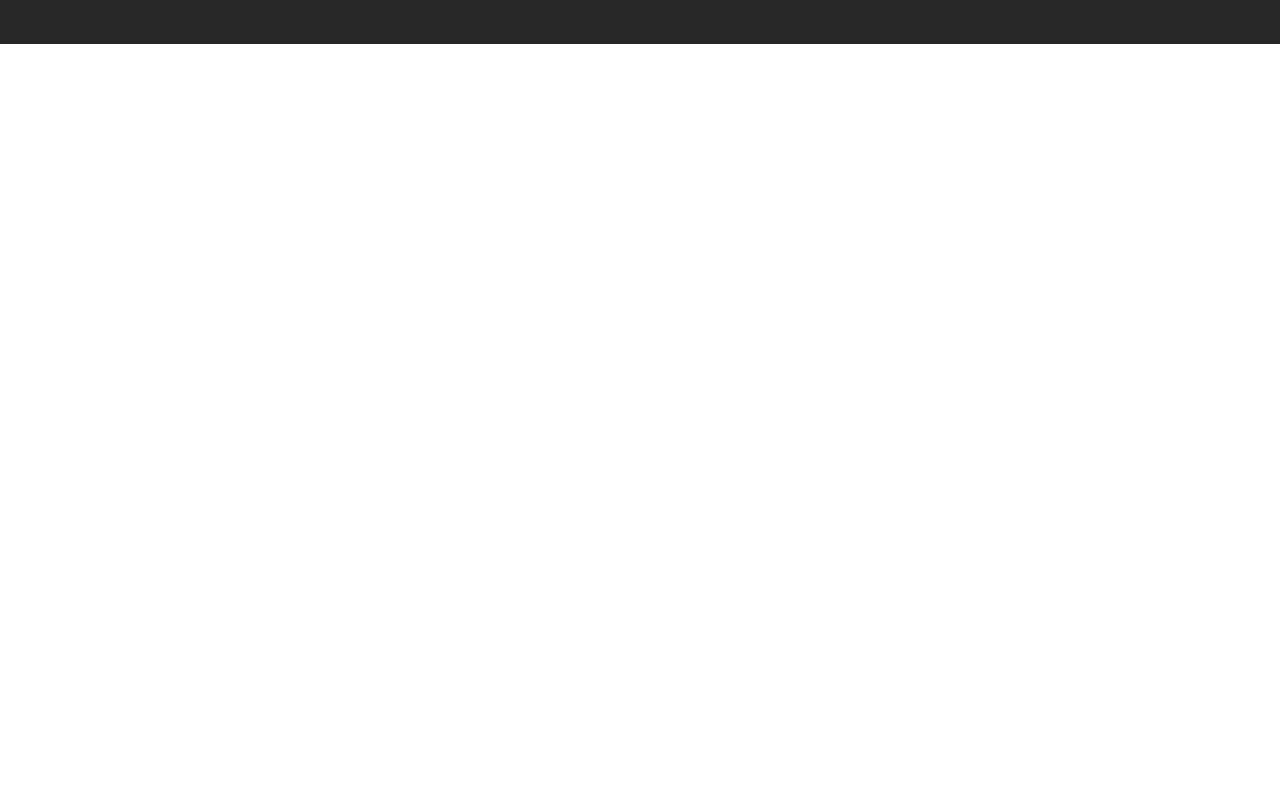
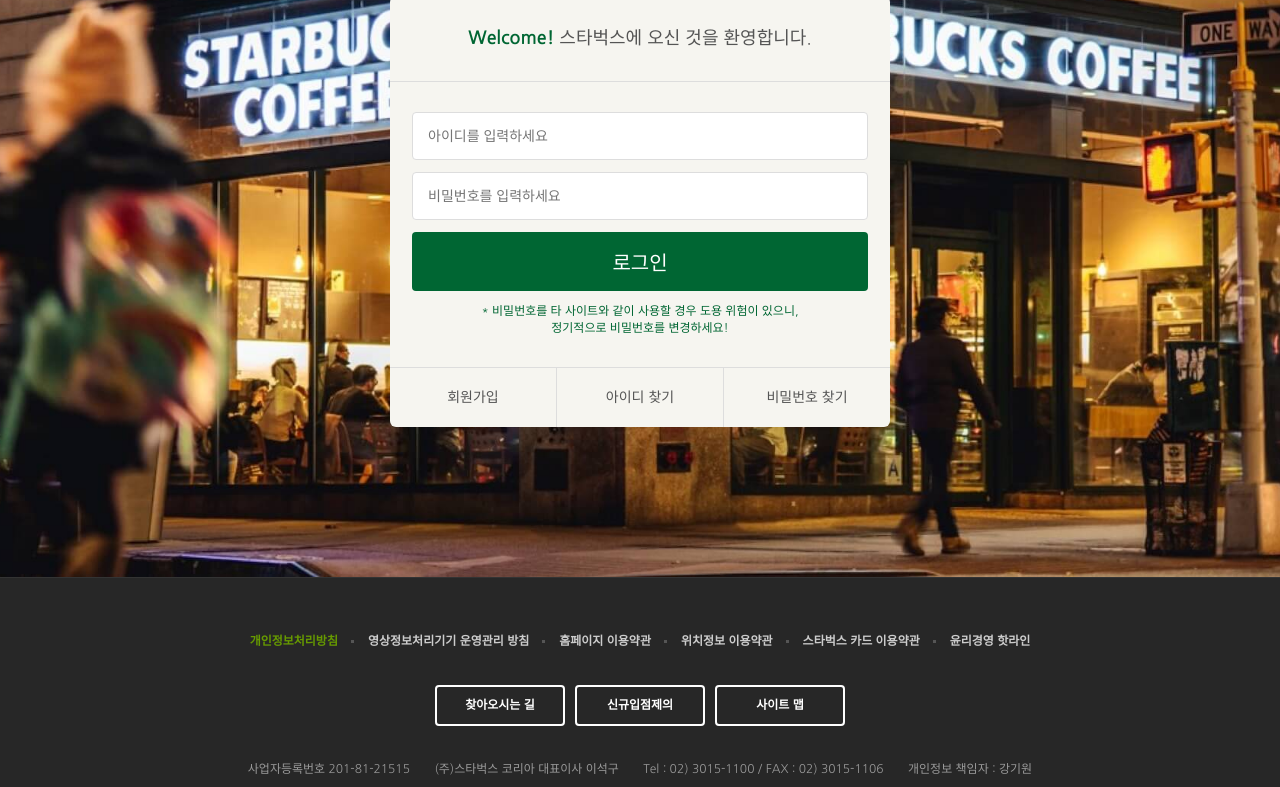
Before and after one commit to DodoDoli/starbucks, a plain HTML site: page signin/index.html in a window 1280 px wide. Shown: the part 290-1077 px from the top of the page. Before the commit the page ends 800 px from the top, so only its background shows below. Drawn offline with nearby package versions, Linux system fonts and the light colour scheme.

Commit message:
Start project

```diff
--- /dev/null
+++ b/css/signin.css
@@ -0,0 +1,78 @@
+.signin {
+  margin-top: 120px;
+  padding: 100px 0 150px;
+  background-image: url('../images/signin_bg.jpg');
+  background-repeat: no-repeat;
+  background-position: center;
+  background-attachment: fixed;
+  background-size: cover;
+}
+.signin h1 {
+  color: #fff;
+  font-size: 30px;
+  font-weight: 700;
+  text-align: center;
+  margin-bottom: 24px;
+}
+.signin__card {
+  width: 500px;
+  margin: 0 auto;
+  border-radius: 6px;
+  background-color: #f6f5f0;
+  box-shadow: 2px 2px 20px rbga(0,0,0,.3);
+  color: #555 ;
+}
+.signin__card h2 {
+  padding: 30px;
+  font-size: 18px;
+  text-align: center;
+  border-bottom: 1px solid #ddd;
+}
+.signin__card h2 strong {
+  font-weight: 700;
+  color: #006633;
+}
+.signin__card form {
+  padding: 30px 22px;
+}
+.signin__card form input {
+  width: 100%;
+  margin-bottom: 12px;
+  padding: 15px;
+  border: 1px solid #ddd;
+  border-radius: 4px;
+  outline: none;
+  box-sizing: border-box;
+  font-size: 14px;
+}
+.signin__card form [type="submit"] {
+  background-color: #006633;
+  border: none;
+  color: #fff;
+  font-size: 20px;
+  cursor: pointer;
+}
+.signin__card form p {
+  font-size: 12px;
+  color: #006633;
+  text-align: center;
+}
+.signin__card .actions {
+  display: flex;
+  border-top: 1px solid #ddd;
+}
+.signin__card .actions a {
+  flex-grow: 1;
+  flex-basis: 0;
+  text-align: center;
+  padding: 20px;
+  color: #555;
+  font-size: 14px;
+  border-right: 1px solid #ddd;
+}
+.signin__card .actions a:last-child {
+  border-right: none;
+}
+.signin__card .actions a:hover {
+  text-decoration: underline;
+}
--- a/signin/index.html
+++ b/signin/index.html
@@ -22,6 +22,7 @@
     <link rel="shortcut icon" type="image/png" href="../favicon.png">
     <link rel="stylesheet" href="https://cdn.jsdelivr.net/npm/reset-css@5.0.1/reset.min.css">
     <link rel="stylesheet" href="../css/common.css">
+    <link rel="stylesheet" href="../css/signin.css">
 
     <link rel="stylesheet" href="https://fonts.googleapis.com/icon?family=Material+Icons">
     <link rel="preconnect" href="https://fonts.googleapis.com">
@@ -365,8 +366,26 @@
     </header>
 
     <section class="signin">
+      <h1>로그인</h1>
+      <div class="signin__card">
+        <h2><strong>Welcome!</strong> 스타벅스에 오신 것을 환영합니다.</h2>
+        <form>
+          <input type="text" placeholder="아이디를 입력하세요" />
+          <input type="password" placeholder="비밀번호를 입력하세요" />
+          <input type="submit" value="로그인" />
+          <p>
+            * 비밀번호를 타 사이트와 같이 사용할 경우 도용 위험이 있으니,<br>
+            정기적으로 비밀번호를 변경하세요!
+          </p>
+        </form>
+        <div class="actions">
+          <a href="javascript:void(0)">회원가입</a>
+          <a href="javascript:void(0)">아이디 찾기</a>
+          <a href="javascript:void(0)">비밀번호 찾기</a>
+        </div>
+      </div>
+    </section>
 
-    </section>
 
 
 
```
